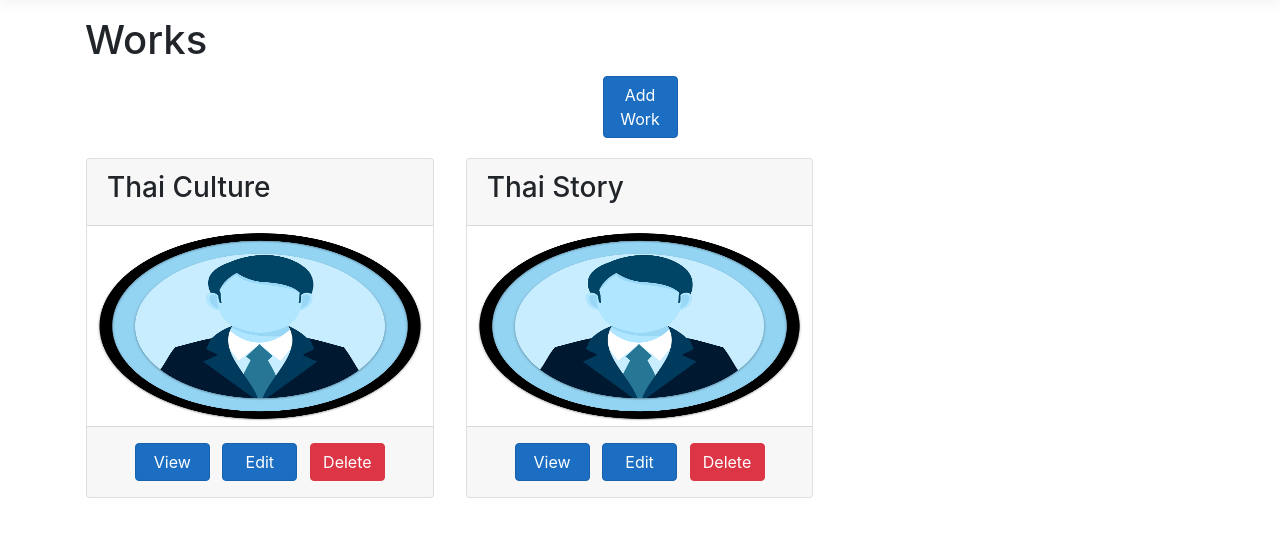
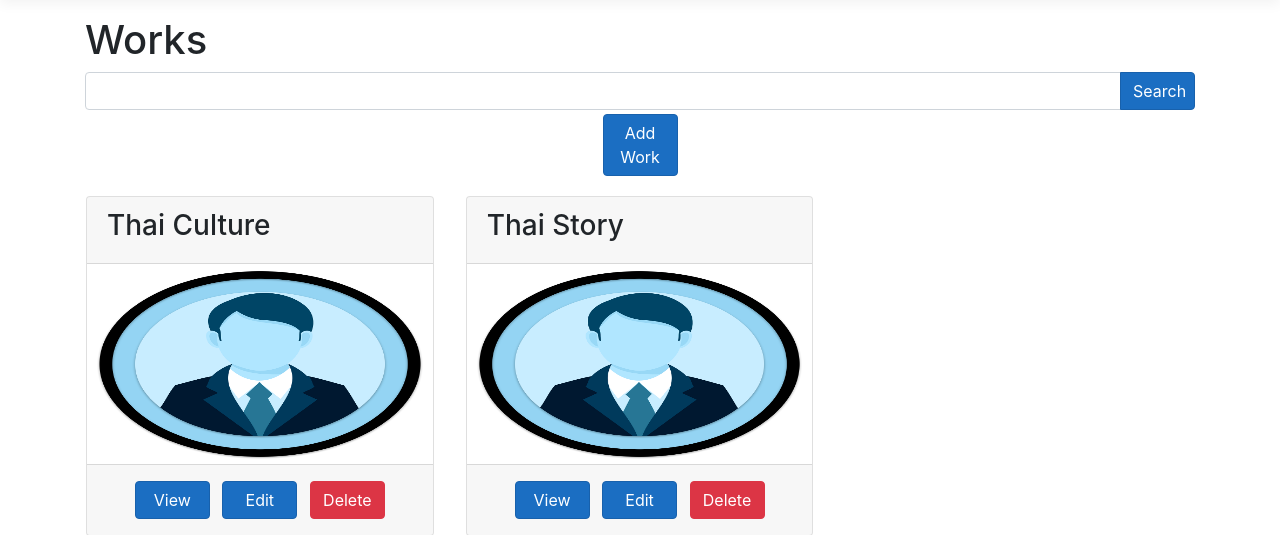
Before and after one commit to Pbo1929/KruGameWebsiteTest, an ASP.NET Core app: page /works/work/ in a window 1280 px wide. Shown: the part 57-592 px from the top of the page. Run offline with ASP.NET Core 8, Linux system fonts and the light colour scheme.

Commit message:
seach bar

```diff
--- a/RealKruGameWebsite/Pages/Works/Work.cshtml
+++ b/RealKruGameWebsite/Pages/Works/Work.cshtml
@@ -11,6 +11,15 @@
 </style>
 
 <h1>Works</h1>
+
+<form method="get">
+    <div class="input-group">
+        <input class="form-control" asp-for="SearchTerm" />
+        <div class="input-group-append">
+            <button type="submit" class="btn btn-primary">Search</button>
+        </div>
+    </div>
+</form>
 
 <div class="text-center">
     <a asp-page="/Works/WorkEdit"
--- a/RealKruGameWebsite/Pages/Works/Work.cshtml.cs
+++ b/RealKruGameWebsite/Pages/Works/Work.cshtml.cs
@@ -13,6 +13,8 @@ namespace RealKruGameWebsite.Pages.Works
     {
         private readonly IWorkRepository workRepository;
         public IEnumerable<Work> Works { get; set; }
+        [BindProperty(SupportsGet =true)]
+        public string SearchTerm { get; set; }
 
         public WorkModel(IWorkRepository workRepository)
         {
@@ -21,7 +23,7 @@ namespace RealKruGameWebsite.Pages.Works
 
         public void OnGet()
         {
-            Works = workRepository.GetAllWorks();
+            Works = workRepository.Search(SearchTerm);
         }
     }
 }
--- a/RealKruGameWebsite/Pages/Works/WorkEdit.cshtml.cs
+++ b/RealKruGameWebsite/Pages/Works/WorkEdit.cshtml.cs
@@ -29,7 +29,7 @@ namespace RealKruGameWebsite.Pages.Works
         // display existing Work data
 
         [BindProperty]
-        public Work Work { get; private set; }
+        public Work Work { get; set; }
 
         // We use this property to store and process
         // the newly uploaded photo
--- a/WorkModels.Models/Work.cs
+++ b/WorkModels.Models/Work.cs
@@ -1,3 +1,4 @@
+using Microsoft.AspNetCore.Mvc;
 using System;
 using System.ComponentModel.DataAnnotations;
 using System.Text;
--- a/WorkServices.Services/IWorkRepository.cs
+++ b/WorkServices.Services/IWorkRepository.cs
@@ -6,6 +6,7 @@ namespace WorkServices.Services
 {
     public interface IWorkRepository
     {
+        IEnumerable<Work> Search(string searchTerm);
         IEnumerable<Work> GetAllWorks();
         Work GetWork(int id);
         Work Update(Work updatedWork);
```
Also changed, not shown: WorkServices.Services/MockWorkRepository.cs (+10 -0 lines), RealKruGameWebsite/wwwroot/workimages/0b6b3ff5-b403-430c-a0c8-6995a768073b_peace__by_snowysowl_de8fga0-fullview.jpg (added), RealKruGameWebsite/wwwroot/workimages/3f716f69-6c4e-4439-b1b2-009b7df48270_noimage.png (added).
